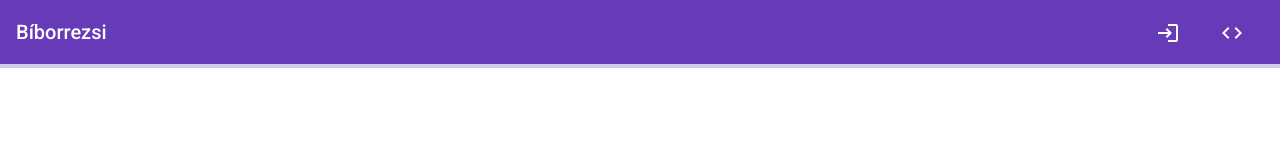
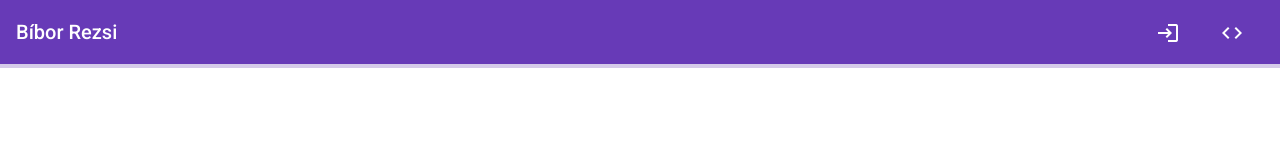
Before and after one commit to vpeter1119/biborrezsi-new, an Angular app: page / in a window 1280 px wide. Shown: the top 160 px of the page. Built offline with nearby package versions, Linux system fonts and the light colour scheme.

Commit message:
Change title

```diff
--- a/src/app/toolbar/toolbar.component.html
+++ b/src/app/toolbar/toolbar.component.html
@@ -1,5 +1,5 @@
 <mat-toolbar color="primary">
-  <span>Bíborrezsi</span>
+  <span>Bíbor Rezsi</span>
   <span class="spacer"></span>
   <a mat-button routerLink="/" (click)="toggleIsLoading()"><mat-icon>login</mat-icon></a>
   <a mat-button routerLink="/"><mat-icon>code</mat-icon></a>
```
